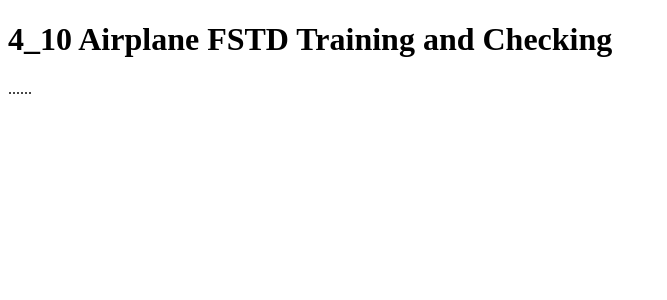
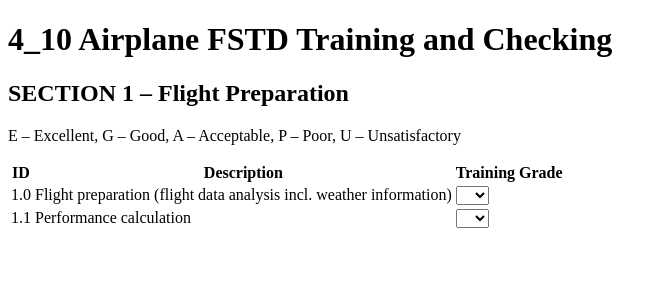
Before and after one commit to Alwis223/training-forms, a React (Create React App) app: page / in a window 1280 px wide. Shown: the top 300 px of the page, without its empty margins (0-667 px from the left). Built offline with nearby package versions, Linux system fonts and the light colour scheme.

Commit message:
Update App.js

```diff
--- a/src/App.js
+++ b/src/App.js
@@ -1,5 +1,4 @@
-
-import { useState } from "react";
+import React, { useState } from "react";
 import { allTasks, sectionTitles, taskSchedule } from "./taskData";
 
 function App() {
@@ -24,9 +23,88 @@ function App() {
   return (
     <div className="p-4 max-w-7xl mx-auto text-sm">
       <h1 className="text-xl font-bold mb-4">4_10 Airplane FSTD Training and Checking</h1>
-      ...
-      {/* Likęs JSX kaip buvo anksčiau, čia apkarpyta dėl vietos */}
-      ...
+
+      <div className="mb-4 space-y-2">
+        {/* TRAINING / CHECKING SELECT */}
+        {/* ... visa likusi UI logika */}
+      </div>
+
+      {/* DYNAMIC TABLES */}
+      {Object.entries(sectionTitles).map(([section, title]) => {
+        const taskIds = Object.keys(allTasks).filter(id => id.startsWith(section + "."));
+        const visibleIds = showAdditionalItems
+          ? taskIds
+          : taskIds.filter(id =>
+              (trainingRequired && taskSchedule.training?.[trainingSession]?.includes(id)) ||
+              (checkingRequired && taskSchedule.checking?.[checkingSession]?.includes(id))
+            );
+
+        if (visibleIds.length === 0) return null;
+
+        return (
+          <div key={section} className="mt-6">
+            <h2 className="font-bold mb-1 text-lg">{title}</h2>
+            <p className="text-sm text-gray-600 mb-2">
+              E – Excellent, G – Good, A – Acceptable, P – Poor, U – Unsatisfactory
+            </p>
+            <table className="w-full border-collapse text-sm mb-6">
+              <thead>
+                <tr className="bg-gray-100">
+                  <th className="p-2 border w-1/12">ID</th>
+                  <th className="p-2 border w-7/12">Description</th>
+                  {trainingRequired && <th className="p-2 border w-2/12">Training Grade</th>}
+                  {checkingRequired && <th className="p-2 border w-2/12">Checking Grade</th>}
+                </tr>
+              </thead>
+              <tbody>
+                {visibleIds.map(id => {
+                  const isMandatory =
+                    (trainingRequired && taskSchedule.training?.[trainingSession]?.includes(id)) ||
+                    (checkingRequired && taskSchedule.checking?.[checkingSession]?.includes(id));
+                  const isAdditional = showAdditionalItems && !isMandatory;
+
+                  return (
+                    <tr key={id} className="border-t">
+                      <td className={`p-2 border font-mono ${isAdditional ? "text-green-600" : ""}`}>{id}</td>
+                      <td className={`p-2 border ${isAdditional ? "text-green-600" : ""}`}>{allTasks[id]}</td>
+                      {trainingRequired && (
+                        <td className="p-2 border">
+                          {(showAdditionalItems || taskSchedule.training?.[trainingSession]?.includes(id)) && (
+                            <select
+                              className="border p-1 w-full"
+                              value={grades[id]?.tGrade || ""}
+                              onChange={e => updateGrade(id, "tGrade", e.target.value)}
+                            >
+                              {gradeOptions.map(g => (
+                                <option key={g} value={g}>{g}</option>
+                              ))}
+                            </select>
+                          )}
+                        </td>
+                      )}
+                      {checkingRequired && (
+                        <td className="p-2 border">
+                          {(showAdditionalItems || taskSchedule.checking?.[checkingSession]?.includes(id)) && (
+                            <select
+                              className="border p-1 w-full"
+                              value={grades[id]?.cGrade || ""}
+                              onChange={e => updateGrade(id, "cGrade", e.target.value)}
+                            >
+                              {gradeOptions.map(g => (
+                                <option key={g} value={g}>{g}</option>
+                              ))}
+                            </select>
+                          )}
+                        </td>
+                      )}
+                    </tr>
+                  );
+                })}
+              </tbody>
+            </table>
+          </div>
+        );
+      })}
     </div>
   );
 }
```
